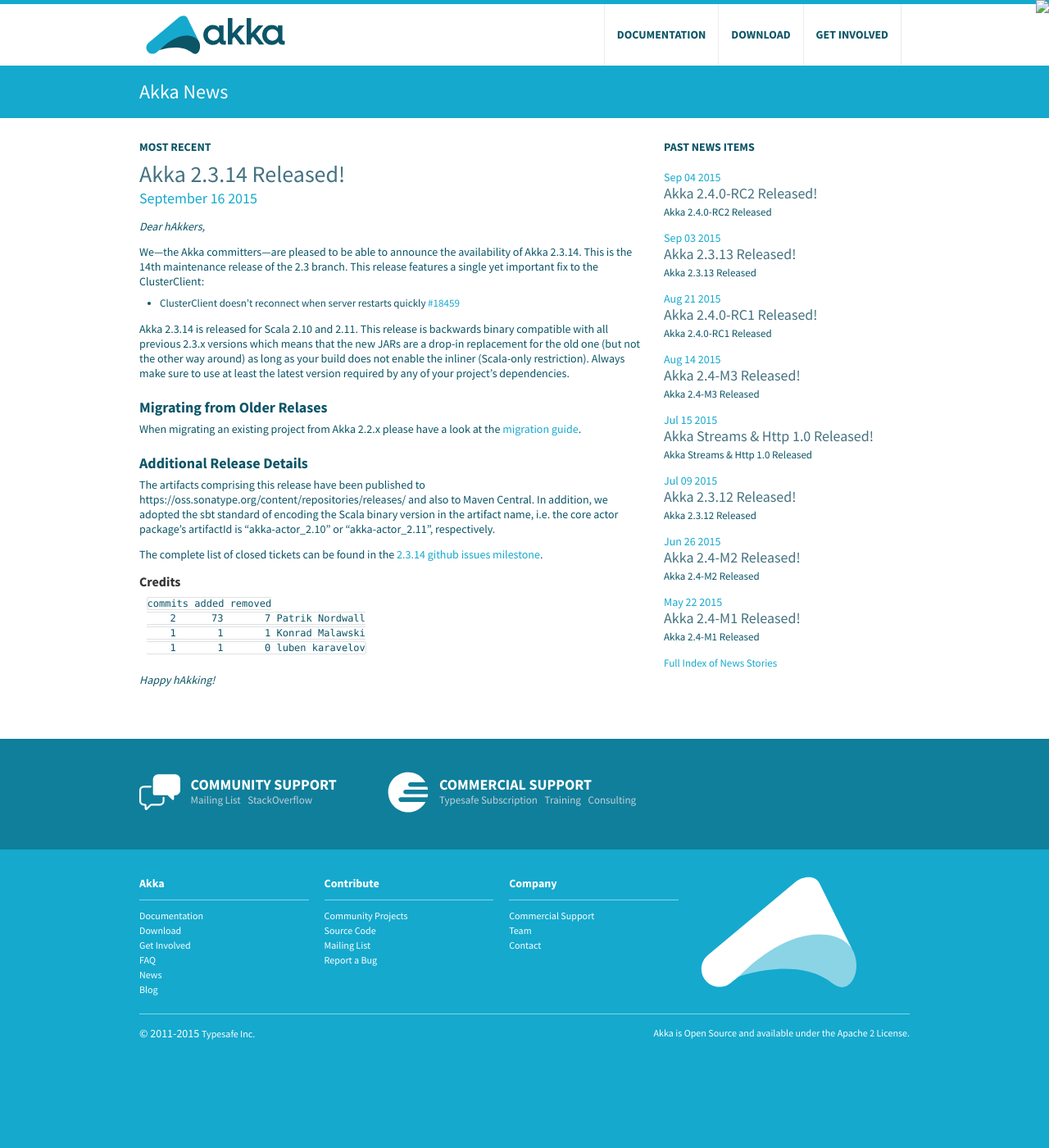
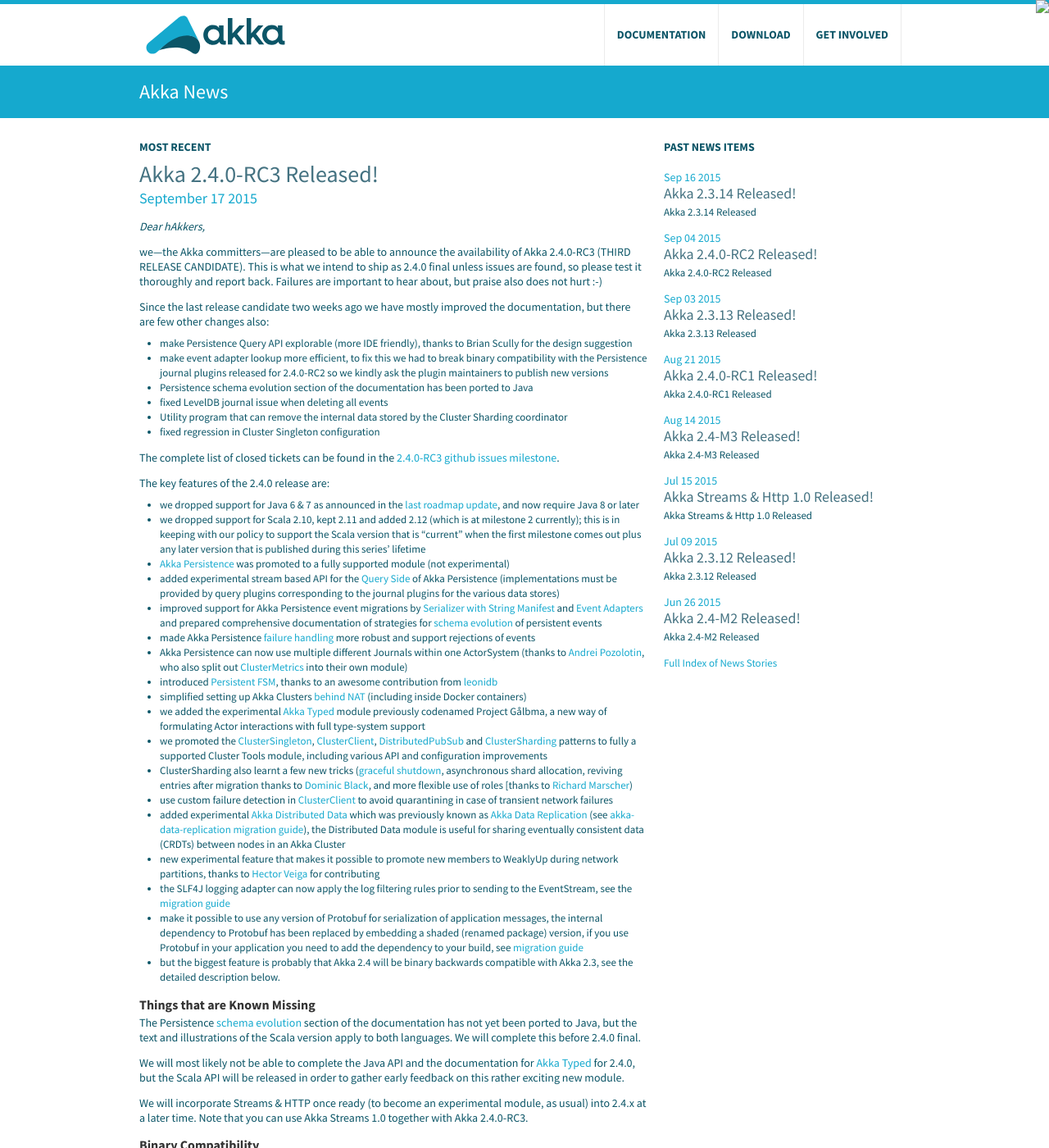
Before and after one commit to raboof/akka.github.com, a Jekyll site: the page built from news/index.md, in a window 1280 px wide and 1400 px high. Shown: the whole window at 82% size. Built offline with Jekyll 4.4.1, drawn with Linux system fonts in a browser that asks for light colours; some of the changed text lies outside the part shown.

Commit message:
release 2.4.0-RC3

```diff
--- a/docs/index.md
+++ b/docs/index.md
@@ -27,15 +27,15 @@
 
 ## Akka 2.4.0 Release Candidate
 
-### Akka 2.4.0-RC2 (release candidate of what is going to become Akka 2.4.0) for Scala 2.11 / 2.12.0-M2 and Java 8+
+### Akka 2.4.0-RC3 (release candidate of what is going to become Akka 2.4.0) for Scala 2.11 / 2.12.0-M2 and Java 8+
 
 * Akka Documentation
 
-  * HTML for [Java](http://doc.akka.io/docs/akka/2.4.0-RC2/java.html) and [Scala](http://doc.akka.io/docs/akka/2.4.0-RC2/scala.html)
-  * PDF for [Java](http://doc.akka.io/docs/akka/2.4.0-RC2/AkkaJava.pdf) and [Scala](http://doc.akka.io/docs/akka/2.4.0-RC2/AkkaScala.pdf)
-  * [EPUB](http://doc.akka.io/docs/akka/2.4.0-RC2/Akka.epub) (Combined Java and Scala)
+  * HTML for [Java](http://doc.akka.io/docs/akka/2.4.0-RC3/java.html) and [Scala](http://doc.akka.io/docs/akka/2.4.0-RC3/scala.html)
+  * PDF for [Java](http://doc.akka.io/docs/akka/2.4.0-RC3/AkkaJava.pdf) and [Scala](http://doc.akka.io/docs/akka/2.4.0-RC3/AkkaScala.pdf)
+  * [EPUB](http://doc.akka.io/docs/akka/2.4.0-RC3/Akka.epub) (Combined Java and Scala)
 
-* Akka API - for [Java](http://doc.akka.io/japi/akka/2.4.0-RC2/) and [Scala](http://doc.akka.io/api/akka/2.4.0-RC2/)
+* Akka API - for [Java](http://doc.akka.io/japi/akka/2.4.0-RC3/) and [Scala](http://doc.akka.io/api/akka/2.4.0-RC3/)
 
 ## Akka Snapshots
 
--- /dev/null
+++ b/news/_posts/2015-09-17-akka-2.4.0-RC3-released.md
@@ -0,0 +1,97 @@
+---
+layout: news
+title: Akka 2.4.0-RC3 Released!
+author: Patrik Nordwall
+short: Akka 2.4.0-RC3 Released
+---
+
+*Dear hAkkers,*
+
+we—the Akka committers—are pleased to be able to announce the availability of Akka 2.4.0-RC3 (THIRD RELEASE CANDIDATE). This is what we intend to ship as 2.4.0 final unless issues are found, so please test it thoroughly and report back. Failures are important to hear about, but praise also does not hurt :-)
+
+Since the last release candidate two weeks ago we have mostly improved the documentation, but there are few other changes also:
+
+* make Persistence Query API explorable (more IDE friendly), thanks to Brian Scully for the design suggestion
+* make event adapter lookup more efficient, to fix this we had to break binary compatibility with the Persistence journal plugins released for 2.4.0-RC2 so we kindly ask the plugin maintainers to publish new versions
+* Persistence schema evolution section of the documentation has been ported to Java
+* fixed LevelDB journal issue when deleting all events
+* Utility program that can remove the internal data stored by the Cluster Sharding coordinator
+* fixed regression in Cluster Singleton configuration
+
+The complete list of closed tickets can be found in the [2.4.0-RC3 github issues milestone](https://github.com/akka/akka/issues?q=milestone%3A2.4.0-RC3).
+
+The key features of the 2.4.0 release are:
+
+* we dropped support for Java 6 & 7 as announced in the [last roadmap update](http://www.typesafe.com/blog/akka-roadmap-update-dec-2014), and now require Java 8 or later
+* we dropped support for Scala 2.10, kept 2.11 and added 2.12 (which is at milestone 2 currently); this is in keeping with our policy to support the Scala version that is “current” when the first milestone comes out plus any later version that is published during this series’ lifetime
+* [Akka Persistence](http://doc.akka.io/docs/akka/2.4.0-RC3/scala/persistence.html) was promoted to a fully supported module (not experimental)
+* added experimental stream based API for the [Query Side](http://doc.akka.io/docs/akka/2.4.0-RC3/scala/persistence-query.html) of Akka Persistence (implementations must be provided by query plugins corresponding to the journal plugins for the various data stores)
+* improved support for Akka Persistence event migrations by [Serializer with String Manifest](http://doc.akka.io/docs/akka/2.4.0-RC3/scala/serialization.html#Serializer_with_String_Manifest) and [Event Adapters](http://doc.akka.io/docs/akka/2.4.0-RC3/scala/persistence.html#Event_Adapters) and prepared comprehensive documentation of strategies for [schema evolution](http://doc.akka.io/docs/akka/2.4.0-RC3/scala/persistence-schema-evolution.html) of persistent events
+* made Akka Persistence [failure handling](http://doc.akka.io/docs/akka/2.4.0-RC3/scala/persistence.html#Failures) more robust and support rejections of events
+* Akka Persistence can now use multiple different Journals within one ActorSystem (thanks to [Andrei Pozolotin](https://github.com/Andrei-Pozolotin), who also split out [ClusterMetrics](http://doc.akka.io/docs/akka/2.4.0-RC3/scala/cluster-metrics.html) into their own module)
+* introduced [Persistent FSM](http://doc.akka.io/docs/akka/2.4.0-RC3/scala/persistence.html#Persistent_FSM), thanks to an awesome contribution from [leonidb](https://github.com/leonidb)
+* simplified setting up Akka Clusters [behind NAT](http://doc.akka.io/docs/akka/2.4.0-RC3/additional/faq.html#Why_are_replies_not_received_from_a_remote_actor_) (including inside Docker containers)
+* we added the experimental [Akka Typed](http://doc.akka.io/docs/akka/2.4.0-RC3/scala/typed.html) module previously codenamed Project Gålbma, a new way of formulating Actor interactions with full type-system support
+* we promoted the [ClusterSingleton](http://doc.akka.io/docs/akka/2.4.0-RC3/scala/cluster-singleton.html), [ClusterClient](http://doc.akka.io/docs/akka/2.4.0-RC3/scala/cluster-client.html), [DistributedPubSub](http://doc.akka.io/docs/akka/2.4.0-RC3/scala/distributed-pub-sub.html) and [ClusterSharding](http://doc.akka.io/docs/akka/2.4.0-RC3/scala/cluster-sharding.html) patterns to fully a supported Cluster Tools module, including various API and configuration improvements
+* ClusterSharding also learnt a few new tricks ([graceful shutdown](http://doc.akka.io/docs/akka/2.4.0-RC3/scala/cluster-sharding.html#Graceful_Shutdown), asynchronous shard allocation, reviving entries after migration thanks to [Dominic Black](https://github.com/DomBlack), and more flexible use of roles [thanks to [Richard Marscher](https://github.com/rmarsch))
+* use custom failure detection in [ClusterClient](http://doc.akka.io/docs/akka/2.4.0-RC3/scala/cluster-client.html) to avoid quarantining in case of transient network failures
+* added experimental [Akka Distributed Data](http://doc.akka.io/docs/akka/2.4.0-RC3/scala/distributed-data.html) which was previously known as [Akka Data Replication](https://github.com/patriknw/akka-data-replication) (see [akka-data-replication migration guide](https://github.com/patriknw/akka-data-replication)), the Distributed Data module is useful for sharing eventually consistent data (CRDTs) between nodes in an Akka Cluster
+* new experimental feature that makes it possible to promote new members to WeaklyUp during network partitions, thanks to [Hector Veiga](https://github.com/hveiga) for contributing
+* the SLF4J logging adapter can now apply the log filtering rules prior to sending to the EventStream, see the [migration guide](http://doc.akka.io/docs/akka/2.4.0-RC3/project/migration-guide-2.3.x-2.4.x.html#Slf4j_logging_filter)
+* make it possible to use any version of Protobuf for serialization of application messages, the internal dependency to Protobuf has been replaced by embedding a shaded (renamed package) version, if you use Protobuf in your application you need to add the dependency to your build, see [migration guide](http://doc.akka.io/docs/akka/2.4.0-RC3/project/migration-guide-2.3.x-2.4.x.html#Protobuf_Dependency)
+* but the biggest feature is probably that Akka 2.4 will be binary backwards compatible with Akka 2.3, see the detailed description below.
+
+
+
+#### Things that are Known Missing ####
+
+The Persistence [schema evolution](http://doc.akka.io/docs/akka/2.4.0.RC1/scala/persistence-schema-evolution.html) section of the documentation has not yet been ported to Java, but the text and illustrations of the Scala version apply to both languages. We will complete this before 2.4.0 final.
+
+We will most likely not be able to complete the Java API and the documentation for [Akka Typed](http://doc.akka.io/docs/akka/2.4.0-RC3/scala/typed.html) for 2.4.0, but the Scala API will be released in order to gather early feedback on this rather exciting new module.
+
+We will incorporate Streams & HTTP once ready (to become an experimental module, as usual) into 2.4.x at a later time. Note that you can use Akka Streams 1.0 together with Akka 2.4.0-RC3.
+
+#### Binary Compatibility ####
+
+Akka 2.4.x is backwards binary compatible with previous 2.3.x versions (exceptions listed below). This means that the new JARs are a drop-in replacement for the old one (but not the other way around) as long as your build does not enable the inliner (Scala-only restriction). It should be noted that Scala 2.11.x is is not binary compatible with Scala 2.10.x, which means that Akka’s binary compatibility property only holds between versions that were built for a given Scala version—akka-actor_2.11-2.4.0-RC3.jar is compatible with akka-actor_2.11-2.3.14.jar but not with akka-actor_2.10-2.3.14.jar.
+
+Binary compatibility is **not** maintained for the following:
+
+* akka-testkit and akka-multi-node-testkit
+* experimental modules, such as akka-persistence and akka-contrib
+* features, classes, methods that were deprecated in 2.3.x and removed in 2.4.x
+
+Being binary compatible means that applications and libraries built on top of Akka 2.3.x continue to work with Akka 2.4.x without recompilation (subject to the conditions below), which implies that Akka Streams & HTTP as well as Play Framework 2.4 can be combined with Akka 2.4.
+
+The dependency to Netty has been updated from version 3.8.0.Final to 3.10.3.Final. The changes in those versions might not be fully binary compatible, but we believe that it will not be a problem in practice. No changes were needed to the Akka source code for this update. Users of libraries that depend on 3.8.0.Final that break with 3.10.3.Final should be able to manually downgrade the dependency to 3.8.0.Final and Akka will still work with that version.
+
+The dependency to Typesafe Config has been updated from 1.2.1 to 1.3.0 which should be binary compatible for the vast majority users, except for obscure edge cases as its changelog points out. This change was made in order in order to use new JDK8 specific features in the library as well as to align Akka with Play which is now also depending on 1.3.0.
+
+#### Migration Guide ####
+
+When migrating a code base to 2.4 please refer to the [migration guide](http://doc.akka.io/docs/akka/2.4.0-RC3/project/migration-guide-2.3.x-2.4.x.html) in order to profit from some of the improvements.
+
+Old Akka Persistence plugins released for 2.3 are not compatible with the changes that were done in 2.4-M2. This is a good time for Akka Persistence plugin maintainers to migrate and release a preview for 2.4.0-RC3. Even though there are rather many API changes since 2.3 in the Persistence plugin API it should not be difficult to migrate. See the [Persistence Plugin APIs](http://doc.akka.io/docs/akka/2.4.0-RC3/project/migration-guide-2.3.x-2.4.x.html#Persistence_Plugin_APIs) section in the migration guide.
+
+We have carefully made changes in Akka Persistence with the goal that events stored with Akka Persistence 2.3.14 should still be possible to replay with 2.4.x, i.e. no lost data. Specific journal implementations may of course violate that goal.
+
+#### General Remarks ####
+
+Please do what you usually do so well: try out this release candidate and report back when things break, not work as advertised, feel strange, or even when you are happy :-) Especially concerning binary compatibility we will need help from the community (you!) since we cannot run all possible programs ourselves; we base our BC efforts on the [MiMa plugin](https://github.com/typesafehub/migration-manager) but that is no perfect guarantee that everything will work out of the box.
+
+The artifacts comprising this release have been published to https://oss.sonatype.org/content/repositories/releases/ and also to Maven Central. In addition, we adopted the sbt standard of encoding the Scala binary version in the artifact name, i.e. the core actor package’s artifactId is “akka-actor_2.11” or “akka-actor_2.12.0-M2”, respectively.
+
+33 issues were closed since 2.4.0-RC2. The complete list of closed tickets can be found in the [2.4.0-RC3 github issues milestone](https://github.com/akka/akka/issues?q=milestone%3A2.4.0-RC3).
+
+#### Credits ####
+
+    commits added removed
+       26    4460    1360 Patrik Nordwall
+        9     500     106 Johan Andrén
+        2       5       3 Konrad Malawski
+        2       3       2 Jamie
+        1      21       6 Marek Kadek
+        1       1       0 luben karavelov
+        1      39       9 Daryl Odnert
+
+*Happy hAkking!*
```
